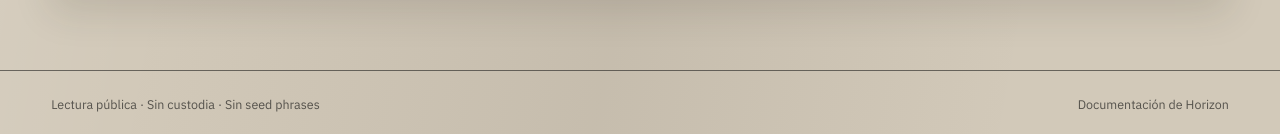
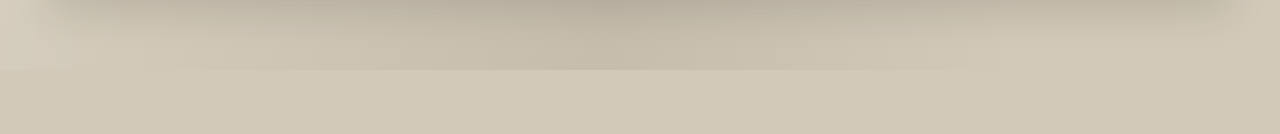
Before and after one commit to VillaAlexTor/Stellar-account-inspector, a Next.js app in the folder apps/web/: page / in a window 1280 px wide. Shown: the part 1075-1209 px from the top of the page. After the commit the page ends 1145 px from the top, so only its background shows below. Built offline with nearby package versions, Linux system fonts and the light colour scheme.

Commit message:
Deproyes como localhost 2

```diff
--- a/apps/web/app/page.tsx
+++ b/apps/web/app/page.tsx
@@ -12,10 +12,6 @@ export default function Home() {
         </section>
       </div>
 
-      <footer className="app-footer">
-        <span>Lectura pública · Sin custodia · Sin seed phrases</span>
-        <a href="https://developers.stellar.org/docs/data/apis/horizon" target="_blank" rel="noreferrer">Documentación de Horizon</a>
-      </footer>
     </main>
   );
 }
```
